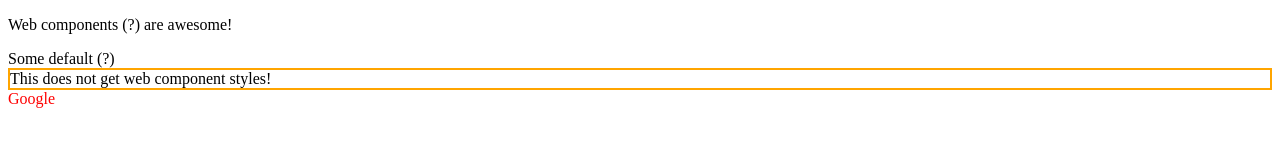
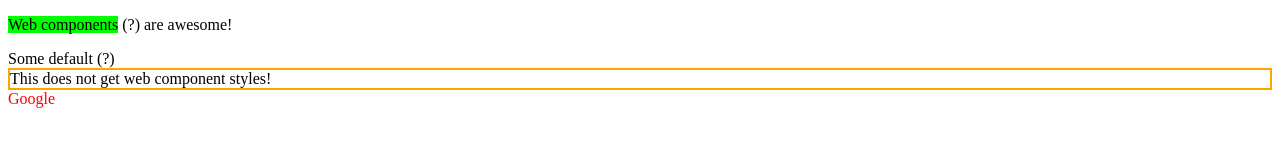
Before and after one commit to newbornfrontender/udemy-web-components-and-stencil, a website: page public/index.html in a window 1280 px wide. Drawn offline with Linux system fonts and the light colour scheme.

Commit message:
Complete lecture: Styling "slot" Content Outside of the Shadow DOM

```diff
--- a/public/index.html
+++ b/public/index.html
@@ -10,6 +10,10 @@
       div {
         border: 2px solid orange;
       }
+
+      .highlight {
+        background-color: lime;
+      }
     </style>
     <script type="module">
       import '/tooltip.js';
@@ -20,7 +24,9 @@
   <body>
     <p>
       <uc-tooltip text="Web Components is a set of standards"
-        >Web components</uc-tooltip
+        >
+        <span class="highlight">Web components</span>
+        </uc-tooltip
       >
       are awesome!
     </p>
```
Also changed, not shown: README.md.
